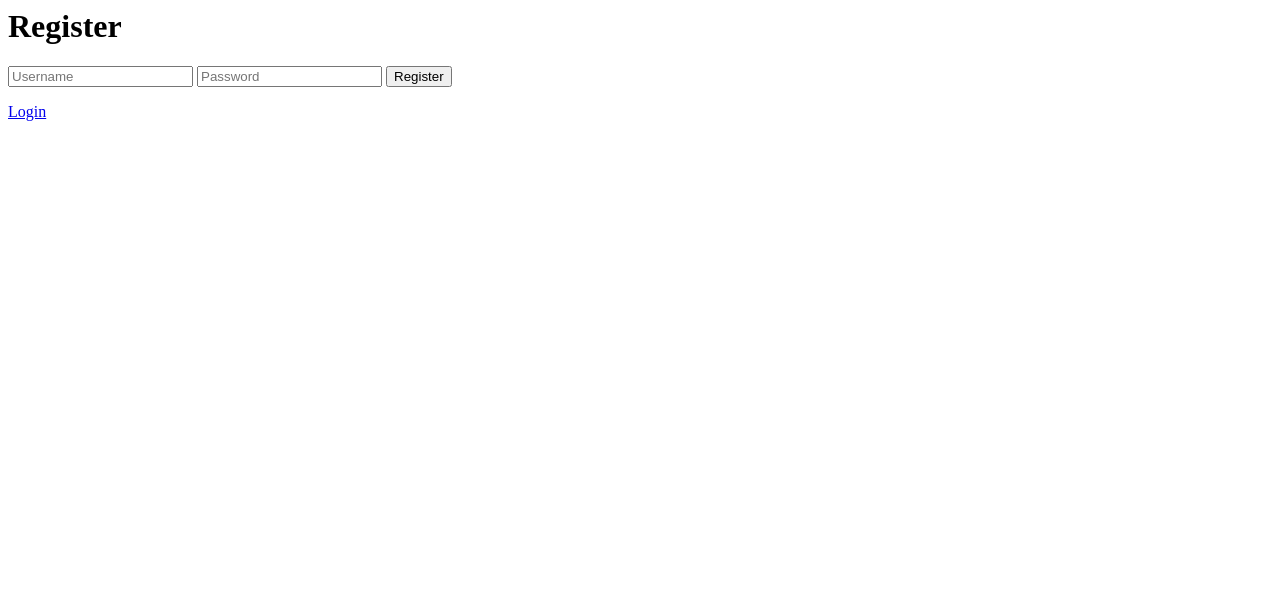
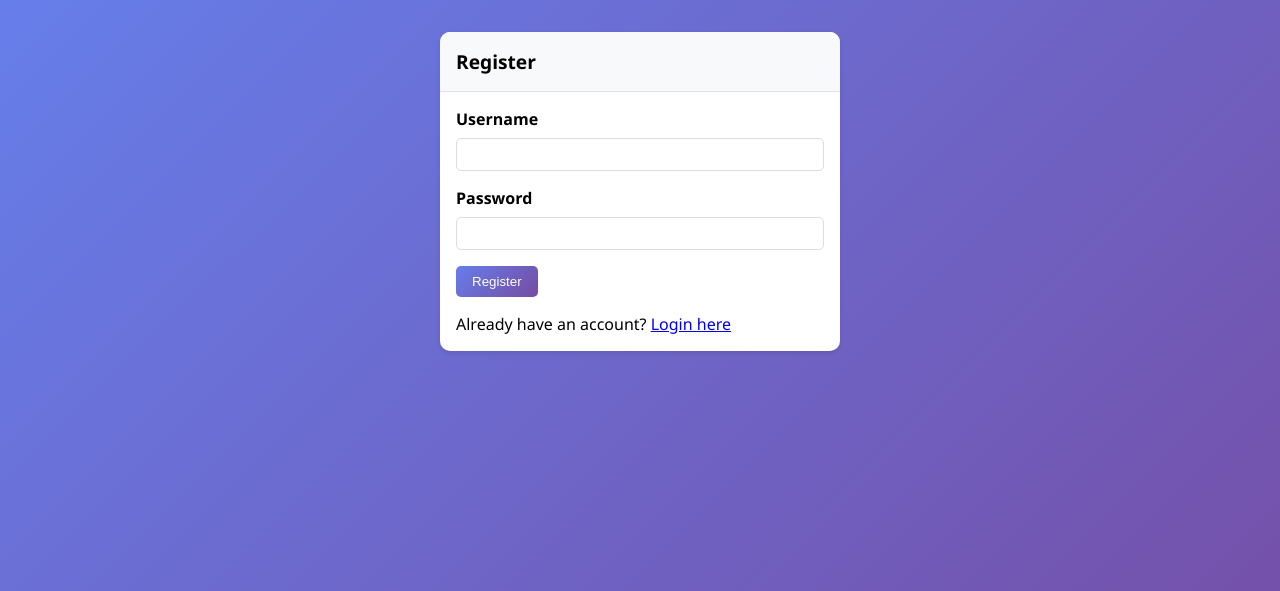
Before and after one commit to hadiqa0000/gamified-skill-log, a Flask app: page /register in a window 1280 px wide. Shown: the top 591 px of the page. Before the commit the page ends 121 px from the top, so only its background shows below. Run offline with Flask 3, Linux system fonts and the light colour scheme.

Commit message:
added register.html

```diff
--- a/templates/register.html
+++ b/templates/register.html
@@ -1,4 +1,24 @@
-<h1>Register</h1>
+{% extends "base.html" %}
+
+{% block title %}Register{% endblock %}
+
+{% block content %}
+<div class="card" style="max-width: 400px; margin: 0 auto;">
+    <div class="card-header">Register</div>
+    <div class="card-body">
+        <form method="POST">
+            <label>Username</label>
+            <input type="text" name="username" required>
+
+            <label>Password</label>
+            <input type="password" name="password" required>
+
+            <button type="submit" class="btn btn-primary">Register</button>
+        </form>
+        <p style="margin-top: 1rem;">Already have an account? <a href="{{ url_for('login') }}">Login here</a></p>
+    </div>
+</div>
+{% endblock %}<h1>Register</h1>
 
 <form method="POST">
 	<input name="username" placeholder="Username" required>
```
Also changed, not shown: templates/base.html (renamed from base.html).
